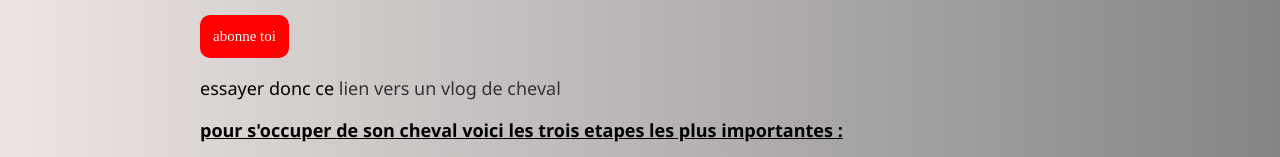
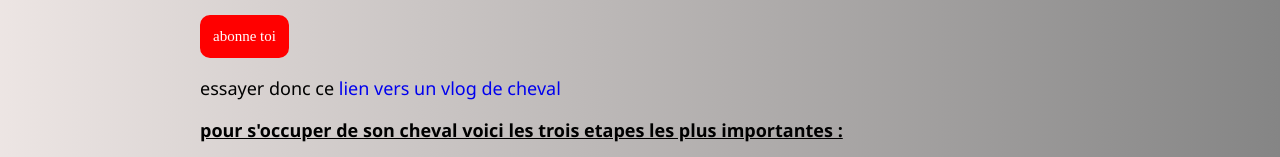
Before and after one commit to natoo47/siteweb, a website: page index.html in a window 1280 px wide. Shown: the part 785-942 px from the top of the page. Drawn offline with Linux system fonts and the light colour scheme.

Commit message:
Update index.css

```diff
--- a/index.css
+++ b/index.css
@@ -265,7 +265,7 @@ img {
 
 
 a {
-    color: #333;
+
     text-decoration: none;
 }
 
```
